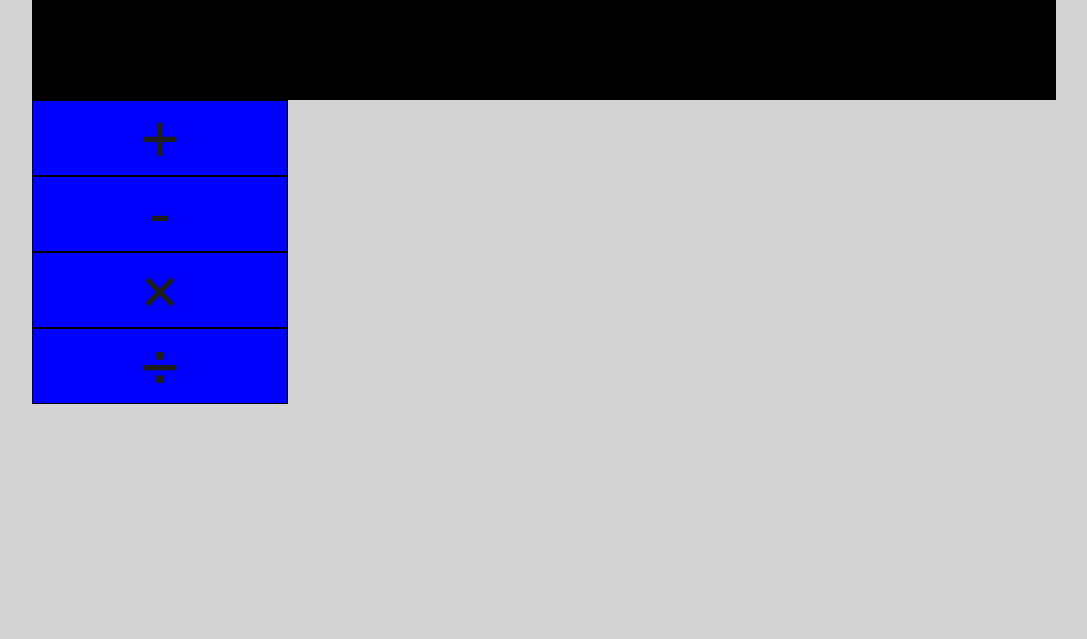
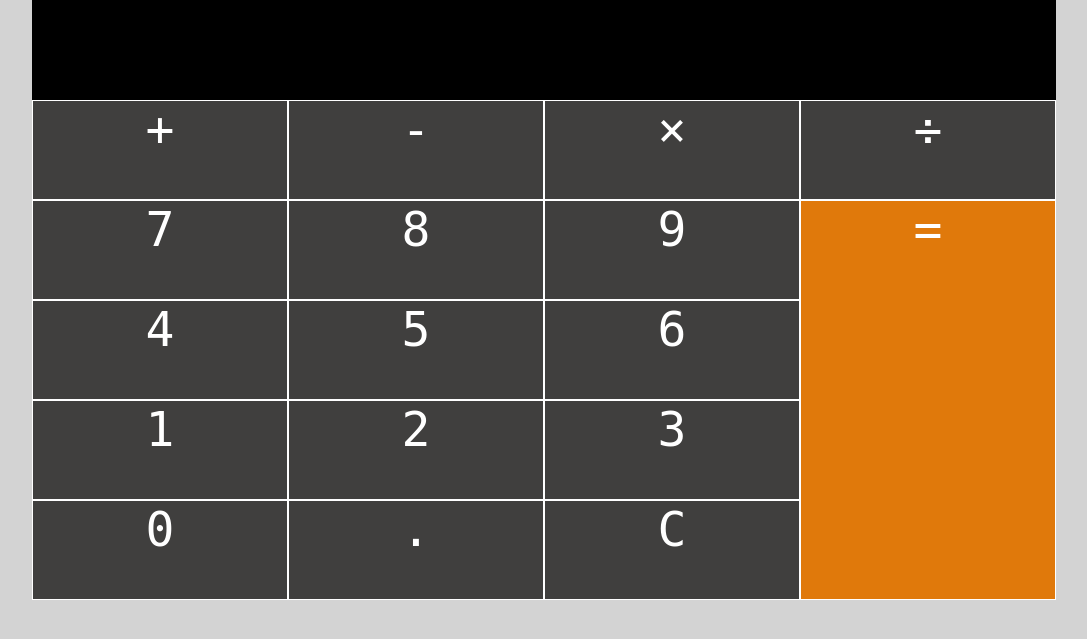
Before and after one commit to anuragpurkayastha/anuragpurkayastha.github.io, a PHP site: page /JavascriptCalculator.html in a window 1280 px wide. Shown: the top 639 px of the page, without its empty margins (96-1183 px from the left). Run offline with PHP 8.4, Linux system fonts and the light colour scheme.

Commit message:
Fixed calculator layout issues. Started work on Javascript script for calculator

```diff
--- a/JavascriptCalculator.html
+++ b/JavascriptCalculator.html
@@ -10,21 +10,27 @@
 
 <body class="javascriptCalculatorBody">
 	<div class="calculator">
-		<div class="calculatorDisplay"></div>
-		<div class="calculatorKeys">
-			<div class="calculatorKey plusKey">
-				<kbd>+</kbd>
-			</div>
-			<div class="calculatorKey minusKey">
-				<kbd>-</kbd>
-			</div>
-			<div class="calculatorKey multiplyKey">
-				<kbd>&#215</kbd>
-			</div>
-			<div class="calculatorKey divideKey">
-				<kbd>&#247</kdb>
-			</div>
+		<div class="calculatorDisplay">
+			<kbd id="answerDisplay"></kbd>
 		</div>
+		<kbd class="calculatorKey" data-key="107">+</kbd>
+		<kbd class="calculatorKey" data-key="109">-</kbd>
+		<kbd class="calculatorKey">&#215;</kbd>
+		<kbd class="calculatorKey">&#247;</kbd>
+		<kbd class="calculatorKey">7</kbd>
+		<kbd class="calculatorKey">8</kbd>
+		<kbd class="calculatorKey">9</kbd>
+		<kbd class="calculatorKey equalsKey">=</kbd>
+		<kbd class="calculatorKey">4</kbd>
+		<kbd class="calculatorKey">5</kbd>
+		<kbd class="calculatorKey">6</kbd>
+		<kbd class="calculatorKey">1</kbd>
+		<kbd class="calculatorKey">2</kbd>
+		<kbd class="calculatorKey">3</kbd>
+		<kbd class="calculatorKey">0</kbd>
+		<kbd class="calculatorKey">.</kbd>
+		<kbd class="calculatorKey">C</kbd>
+
 	</div>
-  	<script></script>
+  	<script src="./js/JavascriptCalculator.js"></script>
 </body>
--- a/css/style.css
+++ b/css/style.css
@@ -532,11 +532,11 @@ kbd {
 	grid-template-rows: repeat(6,100px);
 	grid-template-areas:
 		"display	display		display		display"
-		"keyPlus	keyMinus	keyMultiply	keyDivide"
-		"key7		key8		key9		keyEquals"
-		"key4		key5		key6		keyEquals"
-		"key1		key2		key3		keyEquals"
-		"key0		keyDecimal	keyClear	keyEquals";
+		".	.	.	."
+		".	.	.	keyEquals"
+		".	.	.	keyEquals"
+		".	.	.	keyEquals"
+		".	keyDecimal	keyClear	keyEquals";
 	width: 80%;
 	margin-left: auto;
 	margin-right: auto;
@@ -545,22 +545,23 @@ kbd {
 .calculatorDisplay	{
 	grid-area: display;
 	background: black;
+	color: white;
+	text-align: right;
+	padding-top: 15px;
 }
 
 .calculatorKey	{
 	text-align: center;
-	background: blue;
-	border: 1px solid black;
+	background: #403f3e;
+	color: white;
+	border: 1px solid white;
+	font-size: 3rem;
+	margin: auto auto;
+	height: 100%;
+	width: 100%;
 }
 
-.plusKey	{
-	grid-area: keyPlus;
+.equalsKey	{
+	grid-area: keyEquals;
+	background: #e0790b;
 }
-
-.minusKey	{
-	grid-area: keyMinus;
-}
-
-.divideKey	{
-	grid-area: keyEquals;
-}
--- /dev/null
+++ b/js/JavascriptCalculator.js
@@ -0,0 +1,10 @@
+/*-----------------------------------------------------------
+	Script to implement the Javascript Calculator
+-----------------------------------------------------------*/
+window.addEventListener('keydown',function(e){
+	const keyPressed = document.querySelector(`kbd[data-key="${e.keyCode}"]`);
+
+	console.log(keyPressed.innerHTML);
+
+	document.getElementById("answerDisplay").innerHTML = keyPressed.innerHTML;
+});
```
